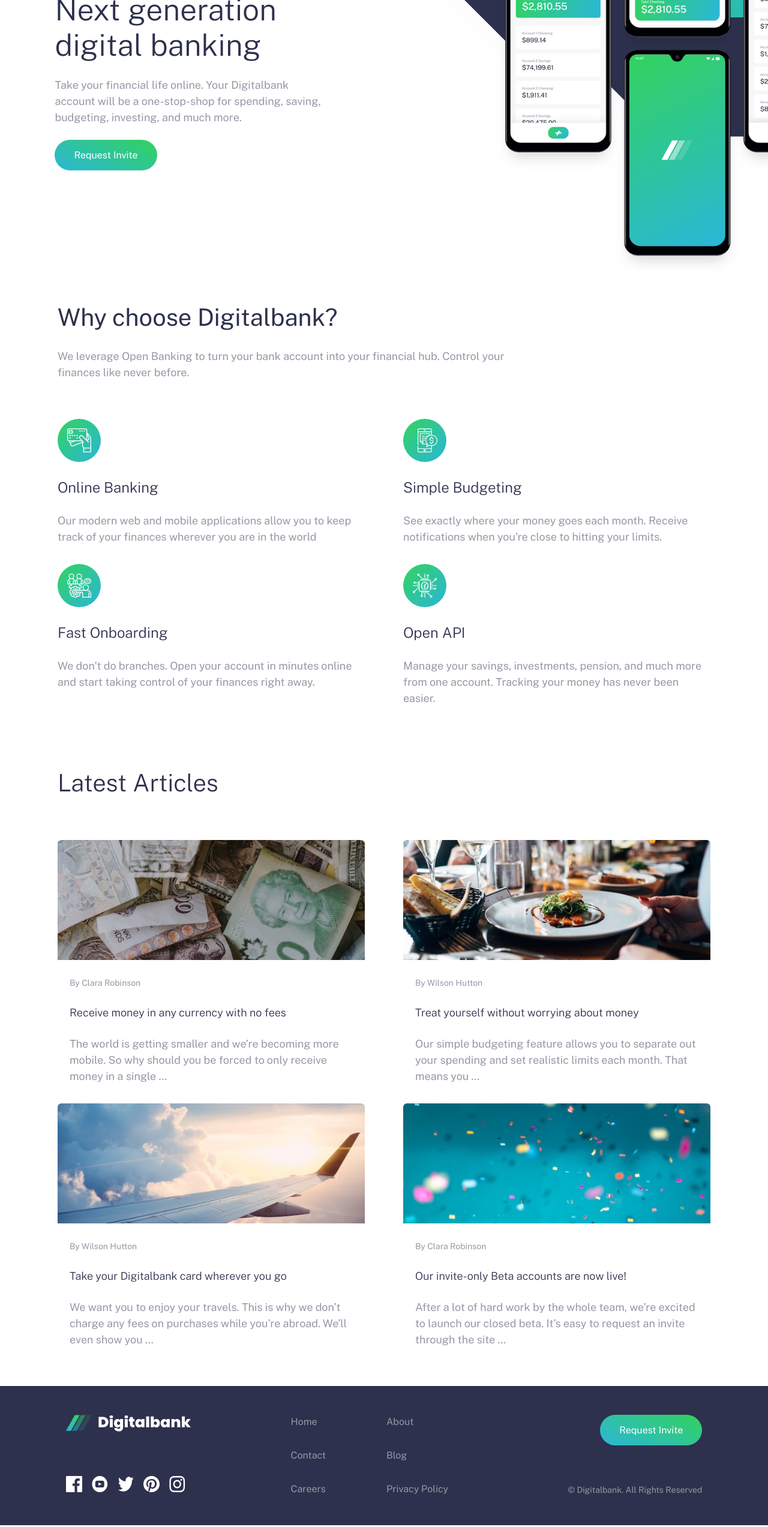
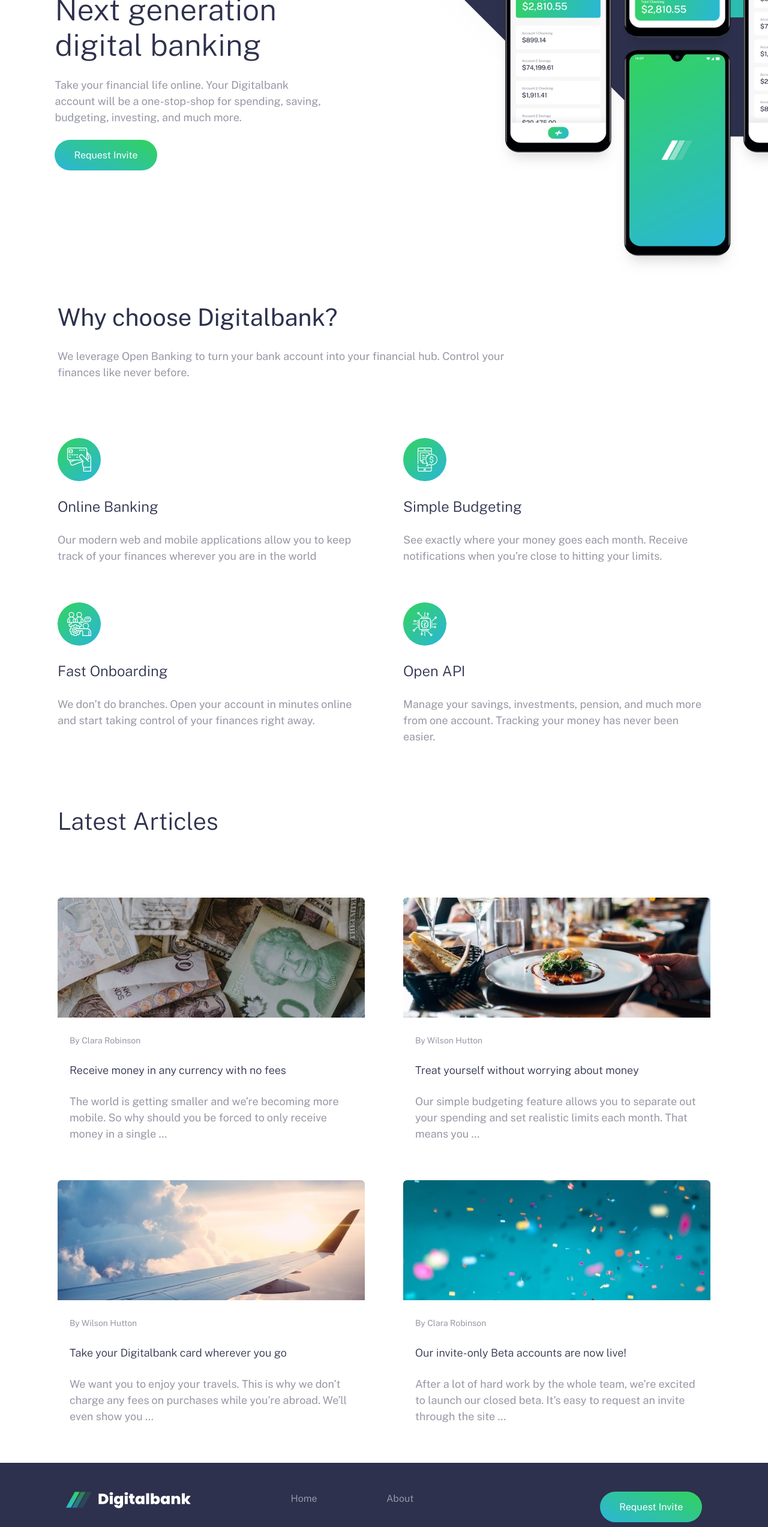
Before and after one commit to SebastianLaka/digitalbank-landing-page-master, a Vue app: page / in a window 1280 px wide. Shown: the part 234-2779 px from the top of the page at 60% size. Built offline with nearby package versions, Linux system fonts and the light colour scheme.

Commit message:
Add more gap between cards in options and articles

```diff
--- a/index.html
+++ b/index.html
@@ -1,5 +1,5 @@
 <!DOCTYPE html>
-<html lang="">
+<html lang="en">
 
 <head>
   <meta charset="UTF-8">
--- a/src/components/main-site/site-articles/ArticlesMain.vue
+++ b/src/components/main-site/site-articles/ArticlesMain.vue
@@ -71,12 +71,12 @@
 }
 @media (min-width: $bp-tablet) {
   .articles-container {
-    @include grid-container(2, 2em, 4em);
+    @include grid-container(2, 4em, 4em);
   }
 }
 @media (min-width: $bp-desktop-large) {
   .articles-container {
-    @include grid-container(14, 2em, 4em);
+    @include grid-container(14, 4em, 4em);
     grid-template-rows: auto auto;
     padding: 4em 0;
     .card-1 {
@@ -99,7 +99,7 @@
 }
 @media (min-width: $bp-desktop-xl) {
   .articles-container {
-    @include grid-container(16, 4em, 2em);
+    @include grid-container(16, 4em, 3em);
     grid-template-rows: 0 0;
     .card-1 {
       @include grid-column(3, 6);
--- a/src/components/main-site/site-footer/footer-nav/FooterNav.vue
+++ b/src/components/main-site/site-footer/footer-nav/FooterNav.vue
@@ -4,9 +4,11 @@
 })
 </script>
 <template>
-  <li>
-    <a href="#" class="footer-item">{{ props.item }}</a>
-  </li>
+  <ul>
+    <li>
+      <a href="#" class="footer-item">{{ props.item }}</a>
+    </li>
+  </ul>
 </template>
 <style scoped lang="scss">
 @use '@/assets/sass/colors' as *;
@@ -21,5 +23,4 @@
     }
   }
 }
-
 </style>
--- a/src/components/main-site/site-header/HeaderImage.vue
+++ b/src/components/main-site/site-header/HeaderImage.vue
@@ -8,11 +8,12 @@
   src: String,
   alt: String,
 })
+const backgroundImageAttr = 'Special image for header visual';
 </script>
 <template>
   <div class="header-site-background">
     <img :src="props.src" :alt="props.alt" class="header-site-background__image" />
-    <HeaderBackgroundImage :src="store.isMobileWidth ? bgIntroMobile : bgIntroDesktop" />
+    <HeaderBackgroundImage :src="store.isMobileWidth ? bgIntroMobile : bgIntroDesktop" :alt="backgroundImageAttr"/>
   </div>
 </template>
 <style scoped lang="scss">
--- a/src/components/main-site/site-header/HeaderMainSite.vue
+++ b/src/components/main-site/site-header/HeaderMainSite.vue
@@ -3,6 +3,7 @@
 import HeaderImage from './HeaderImage.vue'
 import ImageMockups from '@/assets/images/image-mockups.png'
 
+const headerContentAlt = 'Mockup image to full header content'
 const headerContentData = [
   {
     id: 1,
@@ -15,7 +16,7 @@
 <template>
   <header class="header-main">
     <div class="header-image-content">
-      <HeaderImage :src="ImageMockups" />
+      <HeaderImage :src="ImageMockups" :alt="headerContentAlt"/>
     </div>
     <HeaderContent
       v-for="headerContent in headerContentData"
--- a/src/components/main-site/site-nav/nav-bars/NavBarsItems.vue
+++ b/src/components/main-site/site-nav/nav-bars/NavBarsItems.vue
@@ -4,14 +4,16 @@
 })
 </script>
 <template>
-  <li>
-    <a href="#" class="nav-item">{{ props.item }}</a>
-  </li>
+  <ul>
+    <li>
+      <a href="#" class="nav-item">{{ props.item }}</a>
+    </li>
+  </ul>
 </template>
 <style scoped lang="scss">
 @use '@/assets/sass/colors' as *;
 @use '@/assets/sass/mixins' as *;
-@media (min-width: 320px){
+@media (min-width: 320px) {
   .nav-item {
     position: relative;
     color: $blue-950;
--- a/src/components/main-site/site-nav/nav-bars/NavBarsMain.vue
+++ b/src/components/main-site/site-nav/nav-bars/NavBarsMain.vue
@@ -38,9 +38,9 @@
       </ul>
     </div>
   </Transition>
-  <ul class="nav-bars-desktop" v-if="!store.isMobileWidth">
+  <div class="nav-bars-desktop" v-if="!store.isMobileWidth">
     <NavBarsItems v-for="navItem in navItems" :key="navItem.id" :item="navItem.item" />
-  </ul>
+  </div>
 </template>
 <style scoped lang="scss">
 @use '@/assets/sass/colors' as *;
--- a/src/components/main-site/site-options/OptionsMain.vue
+++ b/src/components/main-site/site-options/OptionsMain.vue
@@ -74,13 +74,13 @@
 }
 @media (min-width: $bp-tablet) {
   .cards-main {
-    @include grid-container(2, 2em, 4em);
+    @include grid-container(2, 4em);
     align-items: start;
   }
 }
 @media (min-width: $bp-desktop-large) {
   .cards-main {
-    @include grid-container(14, 2em, 4em);
+    @include grid-container(14, 4em, 4em);
     grid-template-rows: auto auto;
     padding: 0;
     .card-1{
@@ -103,7 +103,7 @@
 }
 @media (min-width: $bp-desktop-xl) {
   .cards-main {
-    @include grid-container(16, 4em, 2em);
+    @include grid-container(16, 4em, 6em);
     .card-1 {
       @include grid-column(3, 6);
     }
```
